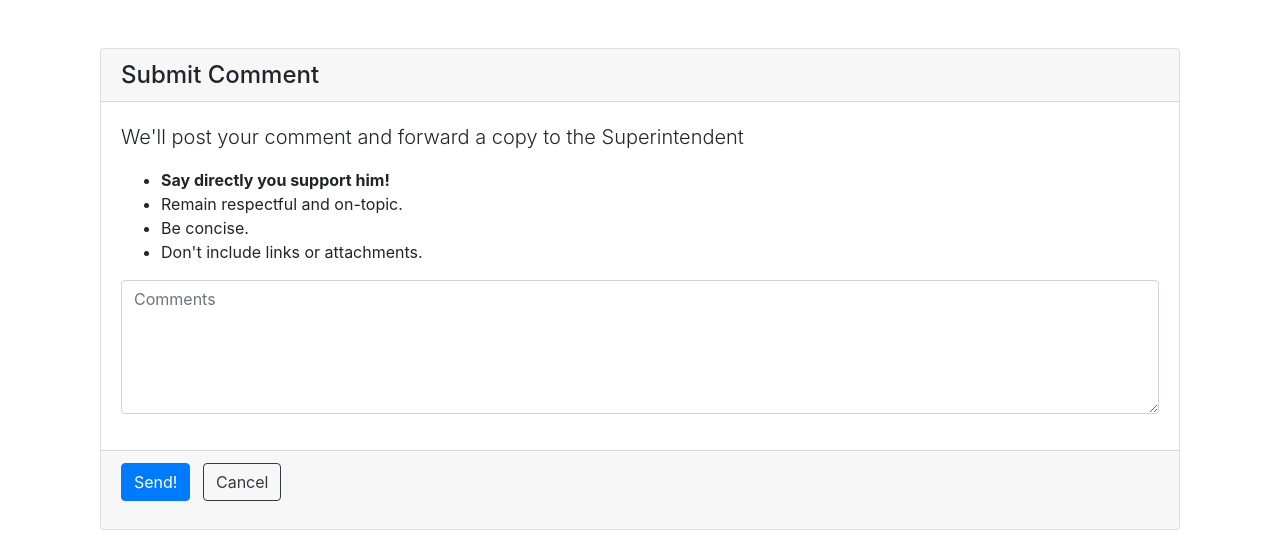
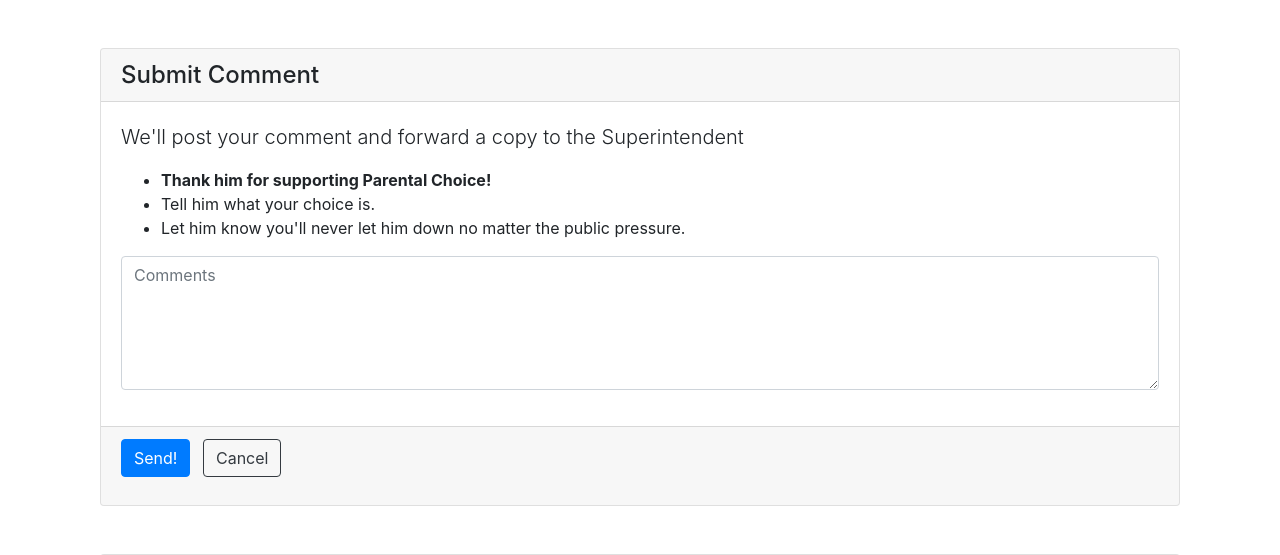
Before and after one commit to dbinetti/wapa, a Django app: template project/app/templates/app/pages/comments.html in a window 1280 px wide. Shown: the part 76-631 px from the top of the page. Run offline with Django 3.2, Linux system fonts and the light colour scheme; the template is opened without the code that fills it: values that come from a table or form of the project are taken from there, others are empty; tables that the repository leaves empty hold one stand-in row (values such as "Sample post"); some libraries are stand-ins or nearby versions.

Commit message:
Update for choice

```diff
--- a/project/app/templates/app/pages/comments.html
+++ b/project/app/templates/app/pages/comments.html
@@ -137,7 +137,7 @@
                 Your Comment is Pending
               </p>
               <p class='col-md-8'>
-                Forgive the delay, but we need to verify your account before we send your comment.  Please check your email and click on the verification link we sent you; once that is complete we will forward your letter to Superintendent Bub and post it to the website.
+                Forgive the delay, but we need to approve comments when the account isn't verified.  Check your email and click on the verification link we sent you to make this automatic next time.
               </p>
               <p class='col-md-8'>
                 If you have not yet received your verification link in email, or otherwise are having problems, please <a href='mailto:support@westadaparents.com'>contact support</a> and we'll get things cleared up right away.
@@ -179,10 +179,9 @@
                 We'll post your comment and forward a copy to the Superintendent
               </p>
               <ul class='list-styled'>
-                <li><strong>Say directly you support him!</strong></li>
-                <li>Remain respectful and on-topic.</li>
-                <li>Be concise.</li>
-                <li>Don't include links or attachments.</li>
+                <li><strong>Thank him for supporting Parental Choice!</strong></li>
+                <li>Tell him what your choice is.</li>
+                <li>Let him know you'll never let him down no matter the public pressure.</li>
               </ul>
             </div>
             <div class='card-text'>
--- a/project/app/templates/app/pages/index.html
+++ b/project/app/templates/app/pages/index.html
@@ -22,7 +22,7 @@
 {% block content %}
   <section class 'mt-5'>
     <div id='id_wistia'>
-      <script src="https://fast.wistia.com/embed/medias/twi5pl6yqf.jsonp" async></script><script src="https://fast.wistia.com/assets/external/E-v1.js" async></script><div class="wistia_responsive_padding" style="padding:56.25% 0 0 0;position:relative;"><div class="wistia_responsive_wrapper" style="height:100%;left:0;position:absolute;top:0;width:100%;"><div class="wistia_embed wistia_async_twi5pl6yqf videoFoam=true" style="height:100%;position:relative;width:100%"><div class="wistia_swatch" style="height:100%;left:0;opacity:0;overflow:hidden;position:absolute;top:0;transition:opacity 200ms;width:100%;"><img src="https://fast.wistia.com/embed/medias/twi5pl6yqf/swatch" style="filter:blur(5px);height:100%;object-fit:contain;width:100%;" alt="" aria-hidden="true" onload="this.parentNode.style.opacity=1;" /></div></div></div></div>
+      <script src="https://fast.wistia.com/embed/medias/4gyx407q64.jsonp" async></script><script src="https://fast.wistia.com/assets/external/E-v1.js" async></script><div class="wistia_responsive_padding" style="padding:56.25% 0 0 0;position:relative;"><div class="wistia_responsive_wrapper" style="height:100%;left:0;position:absolute;top:0;width:100%;"><div class="wistia_embed wistia_async_4gyx407q64 videoFoam=true" style="height:100%;position:relative;width:100%"><div class="wistia_swatch" style="height:100%;left:0;opacity:0;overflow:hidden;position:absolute;top:0;transition:opacity 200ms;width:100%;"><img src="https://fast.wistia.com/embed/medias/4gyx407q64/swatch" style="filter:blur(5px);height:100%;object-fit:contain;width:100%;" alt="" aria-hidden="true" onload="this.parentNode.style.opacity=1;" /></div></div></div></div>
     </div>
     <div class='jumbotron'>
       {% comment %}
@@ -36,7 +36,7 @@
       {% endcomment %}
       <div class='mt-3'>
         <a href='{% url "join" %}' class="btn btn-success btn-block btn-lg p-3 shadow-lg">
-          <strong>Click to Message the Superintendent and <br>Join <span id='value'></span> Other Parents Who Want Smiling Kids in Open Schools</strong>
+          <strong>Join <span id='value'></span> Parents Who Support Dr. Bub's Commitment to Parent Choice</strong>
         </a>
       </div>
     </div>
--- a/project/app/templates/app/pdfs/letter.html
+++ b/project/app/templates/app/pdfs/letter.html
@@ -25,7 +25,7 @@
   <section>
     {% cloudinary account.picture.name AVATAR %}
     <h2>
-      Letter from {{comment.account.name}}
+      Letter from {{comment.account.name}}{% if comment.account.is_spouse %} and Spouse{% endif %}
     </h2>
 
   </section>
```
